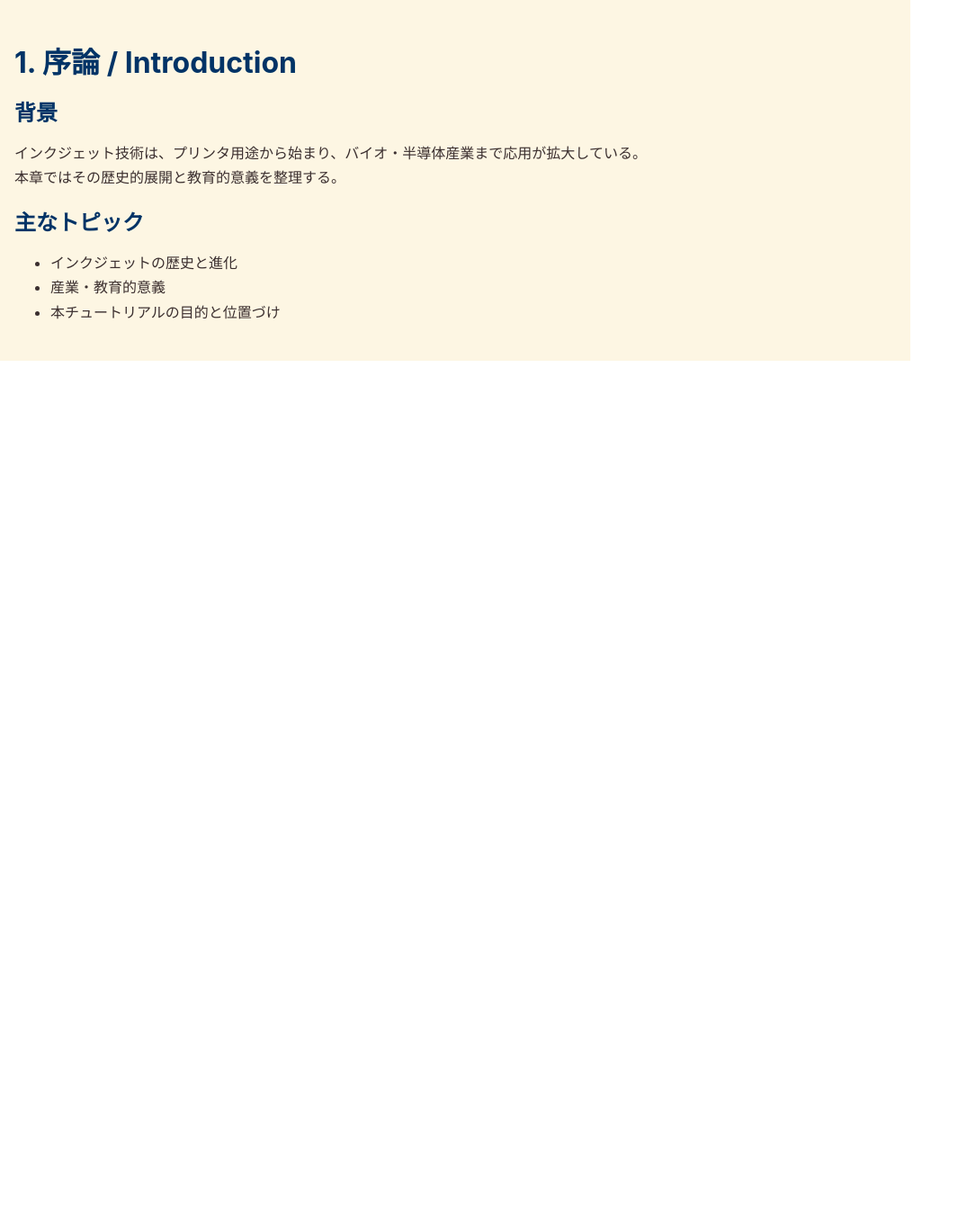
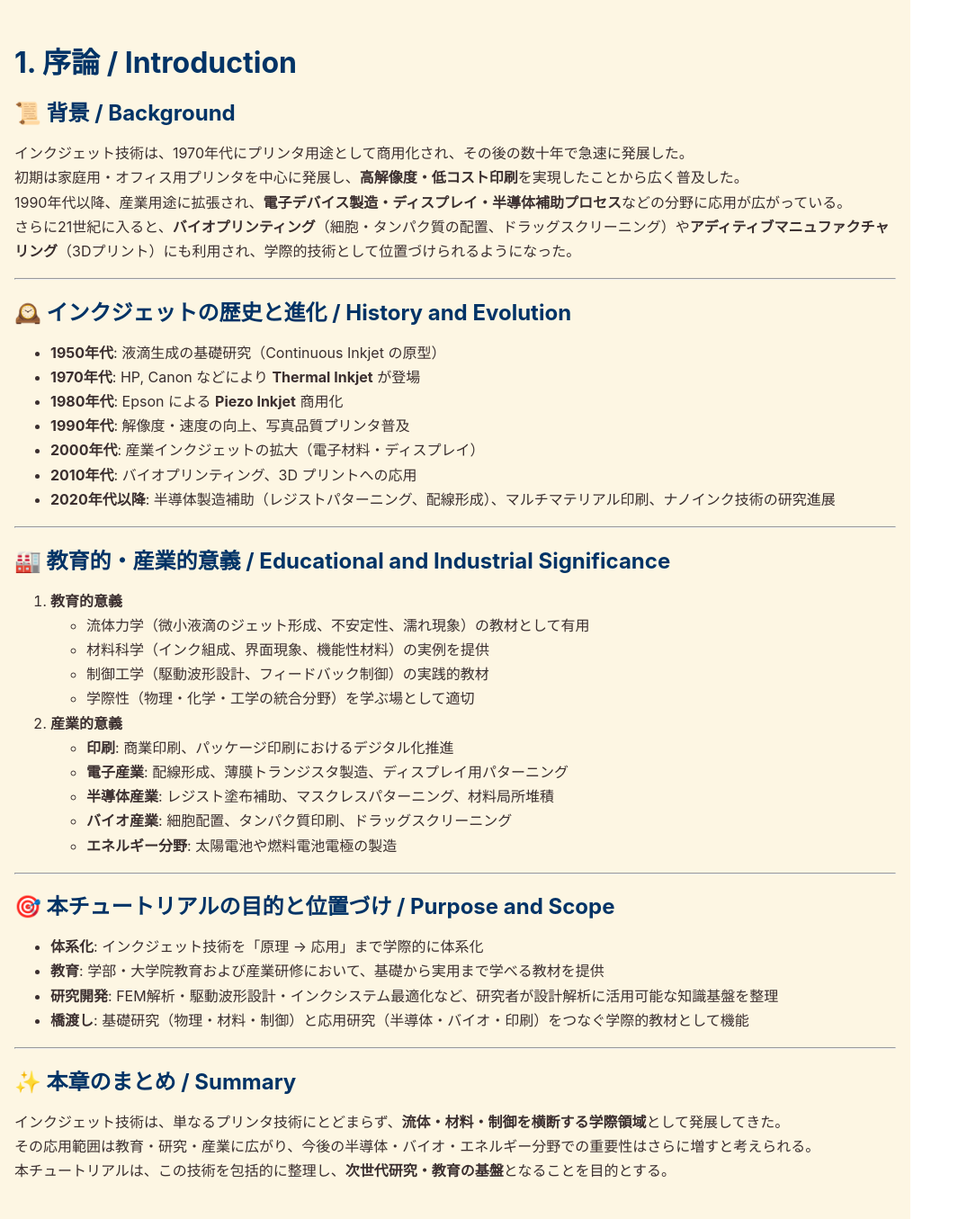
Before and after one commit to Samizo-AITL/Inkjet, a Jekyll site: the page built from paper/01_introduction.md, in a window 1280 px wide. Shown: the whole page at 90% size, without its empty margins (0-1075 px from the left). Built offline with Jekyll 4.4.1, drawn with Linux system fonts in a browser that asks for light colours; our own code applies the rules of GitHub Pages for plain Markdown files; before the commit the page ends 900 px from its top, so only the background shows below that.

Commit message:
Update 01_introduction.md

```diff
--- a/paper/01_introduction.md
+++ b/paper/01_introduction.md
@@ -1,10 +1,49 @@
 # 1. 序論 / Introduction
 
-## 背景
-インクジェット技術は、プリンタ用途から始まり、バイオ・半導体産業まで応用が拡大している。
-本章ではその歴史的展開と教育的意義を整理する。
+## 📜 背景 / Background
+インクジェット技術は、1970年代にプリンタ用途として商用化され、その後の数十年で急速に発展した。
+初期は家庭用・オフィス用プリンタを中心に発展し、**高解像度・低コスト印刷**を実現したことから広く普及した。
+1990年代以降、産業用途に拡張され、**電子デバイス製造・ディスプレイ・半導体補助プロセス**などの分野に応用が広がっている。
+さらに21世紀に入ると、**バイオプリンティング**（細胞・タンパク質の配置、ドラッグスクリーニング）や**アディティブマニュファクチャリング**（3Dプリント）にも利用され、学際的技術として位置づけられるようになった。
 
-## 主なトピック
-- インクジェットの歴史と進化
-- 産業・教育的意義
-- 本チュートリアルの目的と位置づけ
+---
+
+## 🕰️ インクジェットの歴史と進化 / History and Evolution
+- **1950年代**: 液滴生成の基礎研究（Continuous Inkjet の原型）
+- **1970年代**: HP, Canon などにより **Thermal Inkjet** が登場
+- **1980年代**: Epson による **Piezo Inkjet** 商用化
+- **1990年代**: 解像度・速度の向上、写真品質プリンタ普及
+- **2000年代**: 産業インクジェットの拡大（電子材料・ディスプレイ）
+- **2010年代**: バイオプリンティング、3D プリントへの応用
+- **2020年代以降**: 半導体製造補助（レジストパターニング、配線形成）、マルチマテリアル印刷、ナノインク技術の研究進展
+
+---
+
+## 🏭 教育的・産業的意義 / Educational and Industrial Significance
+1. **教育的意義**
+   - 流体力学（微小液滴のジェット形成、不安定性、濡れ現象）の教材として有用
+   - 材料科学（インク組成、界面現象、機能性材料）の実例を提供
+   - 制御工学（駆動波形設計、フィードバック制御）の実践的教材
+   - 学際性（物理・化学・工学の統合分野）を学ぶ場として適切
+
+2. **産業的意義**
+   - **印刷**: 商業印刷、パッケージ印刷におけるデジタル化推進
+   - **電子産業**: 配線形成、薄膜トランジスタ製造、ディスプレイ用パターニング
+   - **半導体産業**: レジスト塗布補助、マスクレスパターニング、材料局所堆積
+   - **バイオ産業**: 細胞配置、タンパク質印刷、ドラッグスクリーニング
+   - **エネルギー分野**: 太陽電池や燃料電池電極の製造
+
+---
+
+## 🎯 本チュートリアルの目的と位置づけ / Purpose and Scope
+- **体系化**: インクジェット技術を「原理 → 応用」まで学際的に体系化
+- **教育**: 学部・大学院教育および産業研修において、基礎から実用まで学べる教材を提供
+- **研究開発**: FEM解析・駆動波形設計・インクシステム最適化など、研究者が設計解析に活用可能な知識基盤を整理
+- **橋渡し**: 基礎研究（物理・材料・制御）と応用研究（半導体・バイオ・印刷）をつなぐ学際的教材として機能
+
+---
+
+## ✨ 本章のまとめ / Summary
+インクジェット技術は、単なるプリンタ技術にとどまらず、**流体・材料・制御を横断する学際領域**として発展してきた。
+その応用範囲は教育・研究・産業に広がり、今後の半導体・バイオ・エネルギー分野での重要性はさらに増すと考えられる。
+本チュートリアルは、この技術を包括的に整理し、**次世代研究・教育の基盤**となることを目的とする。
```
